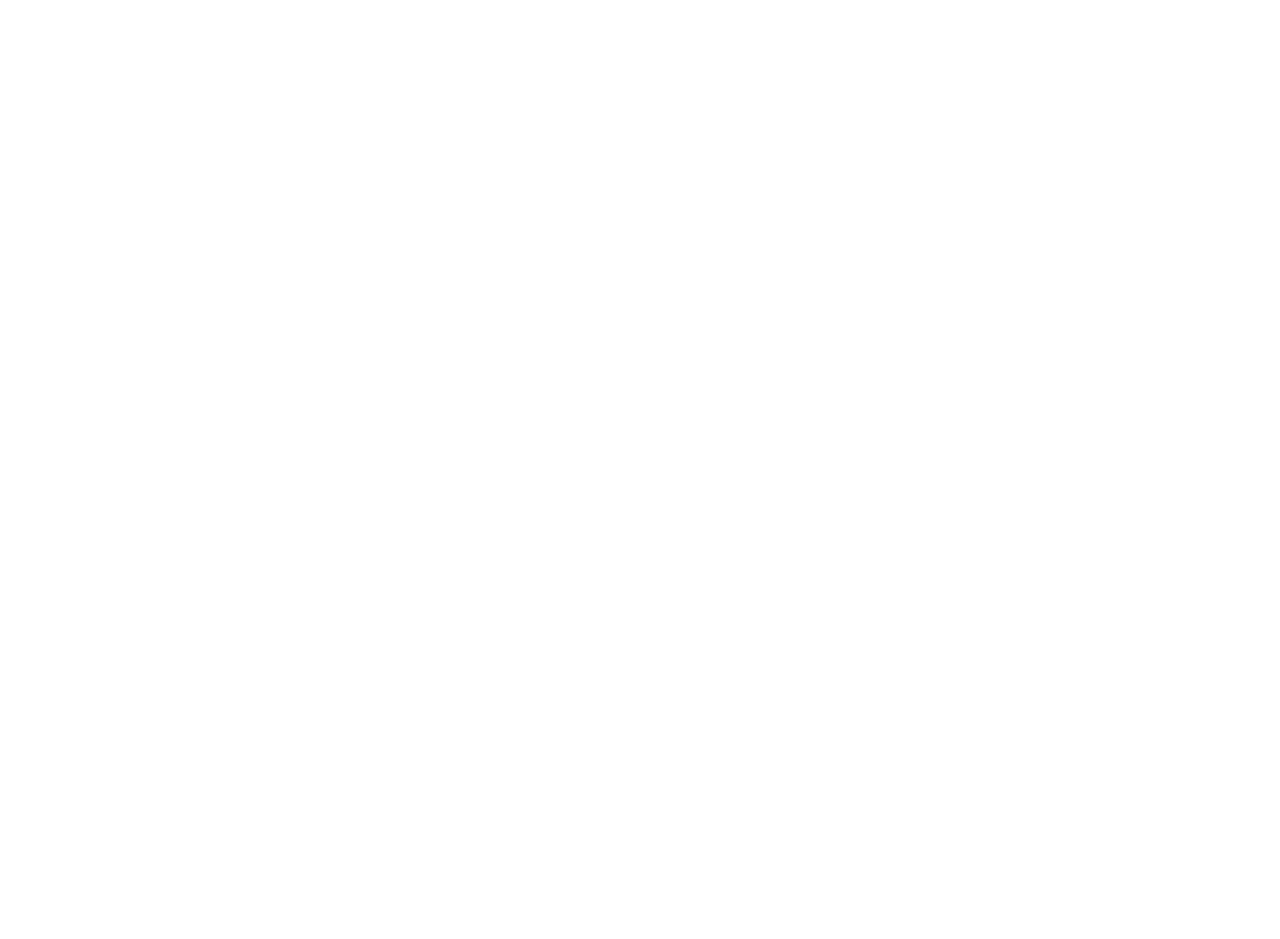
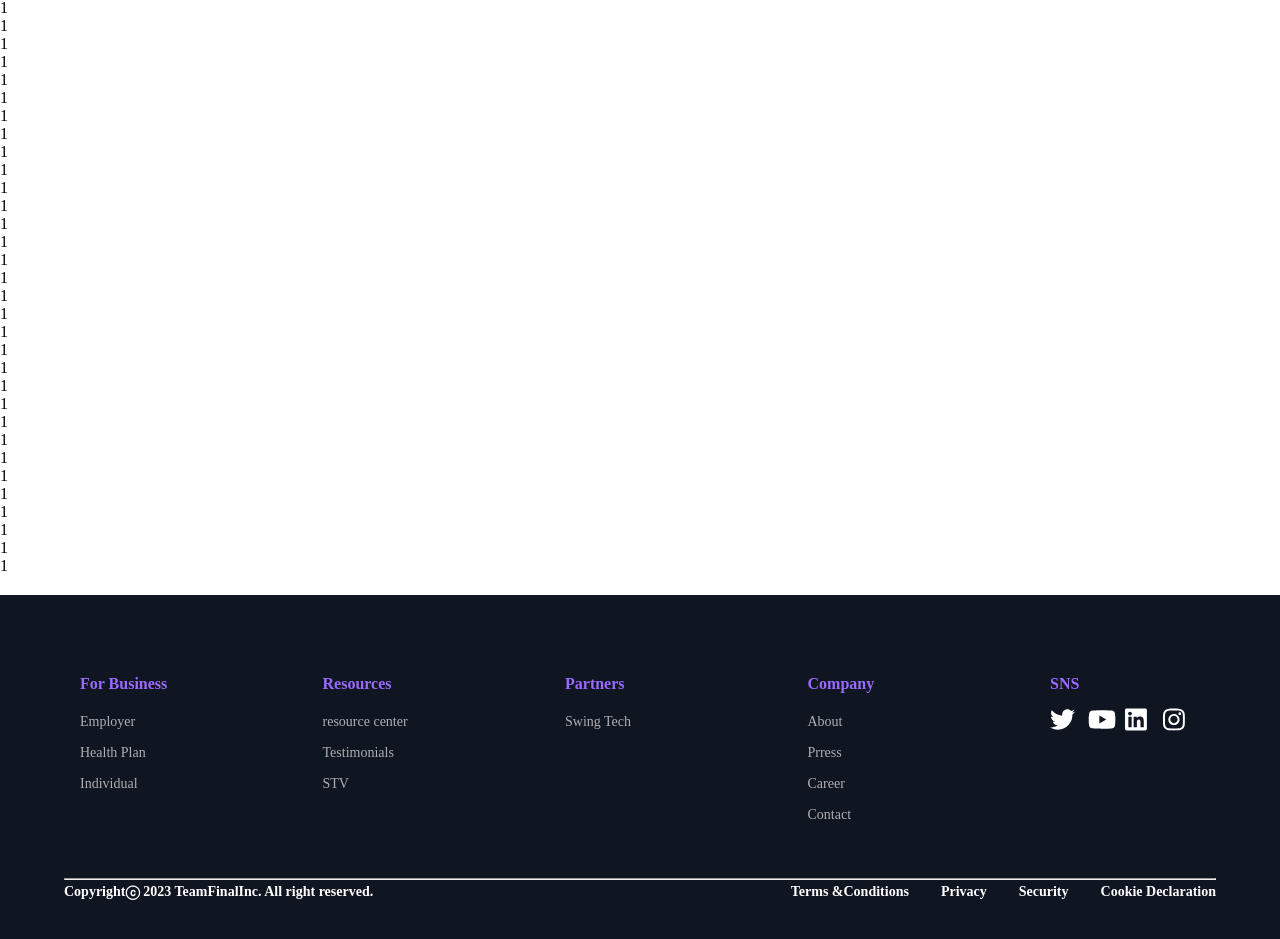
Before and after one commit to codestates-beb/BEB-08-final-Collectifi, a React (Create React App) app in the folder client/: page / in a window 1280 px wide. Shown: the part 233-1172 px from the top of the page. Before the commit the page ends 800 px from the top, so only its background shows below. Built offline with nearby package versions, Linux system fonts and the light colour scheme.

Commit message:
Trying Animating header

```diff
--- a/client/package.json
+++ b/client/package.json
@@ -3,6 +3,11 @@
   "version": "0.1.0",
   "private": true,
   "dependencies": {
+    "@fortawesome/fontawesome-svg-core": "^6.3.0",
+    "@fortawesome/free-brands-svg-icons": "^6.3.0",
+    "@fortawesome/free-regular-svg-icons": "^6.3.0",
+    "@fortawesome/free-solid-svg-icons": "^6.3.0",
+    "@fortawesome/react-fontawesome": "^0.2.0",
     "@testing-library/jest-dom": "^5.16.5",
     "@testing-library/react": "^13.4.0",
     "@testing-library/user-event": "^13.5.0",
@@ -10,6 +15,7 @@
     "@types/node": "^16.18.23",
     "@types/react": "^18.0.32",
     "@types/react-dom": "^18.0.11",
+    "framer-motion": "^10.10.0",
     "react": "^18.2.0",
     "react-dom": "^18.2.0",
     "react-icons": "^4.8.0",
--- a/client/src/App.tsx
+++ b/client/src/App.tsx
@@ -1,19 +1,45 @@
-import React, {useState} from 'react';
+import React, {useEffect, useState} from 'react';
+import {Routes, Route} from 'react-router-dom';
 import './App.css';
-import Navbar from './components/Navbar';
 import Sidebar from './components/Sidebar';
+import Footer from './components/Footer';
+import PageLayout from './components/PageLayout';
+import MainPage from './pages/MainPage';
+import NotFound from './pages/NotFound';
 
 function App() {
   const [isOpen, setIsOpen] = useState(false);
+  // const [scrollNav, setScrollNav] = useState(false);
 
-  const toggle = () => {
+  // useEffect(() => {
+  //   window.addEventListener('scroll', changeNav);
+  // }, []);
+
+  // const changeNav = () => {
+  //   if (window.scrollY <= 50) {
+  //     setScrollNav(true);
+  //   } else {
+  //     setScrollNav(false);
+  //   }
+  // };
+  const toggle = (): void => {
     setIsOpen(!isOpen);
   };
 
   return (
     <div className="App">
+      <Routes>
+        <Route element={<PageLayout toggle={toggle} />}>
+          <Route path="/" element={<MainPage />} />
+          {/* <Route path="/" element={<Home />} />
+                        <Route path={`/users/:username`} element={<MyPage />} />
+                        <Route path="/market" element={<Market />} />
+                        <Route path="/create" element={<Create />} /> */}
+        </Route>
+        <Route path="*" element={<NotFound />} />
+      </Routes>
+
       <Sidebar toggle={toggle} isOpen={isOpen} />
-      <Navbar toggle={toggle} />
     </div>
   );
 }
--- /dev/null
+++ b/client/src/components/Footer.tsx
@@ -0,0 +1,209 @@
+import React from 'react';
+import {
+  faFacebook,
+  faInstagram,
+  faLinkedin,
+  faTwitter,
+  faYoutube,
+} from '@fortawesome/free-brands-svg-icons';
+import {FontAwesomeIcon} from '@fortawesome/react-fontawesome';
+import styled from 'styled-components';
+
+const FooterWrapper = styled.div`
+  background-color: #101522;
+  margin-top: 20px;
+  width: 100%;
+`;
+const FooterPadding = styled.div`
+  padding: 4rem 4rem;
+  display: flex;
+  flex-direction: column;
+`;
+const FooterLinks = styled.div`
+    display: flex;
+    justify-content: space-between;
+    align-items; flex-start;
+    flex-direction: row;
+    flex-wrap: wrap;
+    width: 100%;
+    text-align: left;
+    margin-bottom: 2rem;
+`;
+const FooterLinksDiv = styled.div`
+  width: 150px;
+  margin: 1rem;
+  display: flex;
+  justify-content: flex-start;
+  flex-direction: column;
+  color: white;
+`;
+const Link = styled.a`
+  color: rgb(175, 175, 179);
+  text-decoration: none;
+`;
+const Socialmedia = styled.div`
+  display: flex;
+  flex-direction: row;
+`;
+interface ImgProps {
+  color: '#ff0000' | '#1da1f2' | '#0077b5' | '#c32aa3';
+}
+const Img = styled.div<ImgProps>`
+  width: 80%;
+  font-size: 25px;
+  cursor: pointer;
+  &:hover {
+    color: ${props => props.color};
+    transition: 0.3s ease-out;
+  }
+`;
+const H4 = styled.h4`
+  color: #9a6aff;
+  font-size: 16px;
+  line-height: 17px;
+  margin-bottom: 0.9rem;
+`;
+const P = styled.p`
+  font-size: 14px;
+  line-height: 15px;
+  margin: 0.5rem 0;
+  cursor: pointer;
+  &:hover {
+    color: #01bf71;
+    transition: 0.3s ease-out;
+  }
+`;
+const FooterBelow = styled.div`
+  display: flex;
+  flex-direction: row;
+  justify-content: space-between;
+  margin-top: 0.2rem;
+`;
+const FooterBelowLinks = styled.div`
+  display: flex;
+  flex-direction: row;
+`;
+const BelowP = styled.p`
+  font-size: 14px;
+  line-height: 15px;
+  margin-left: 2rem;
+  color: white;
+  font-weight: 600;
+`;
+const Hr = styled.hr`
+  color: white !important;
+  width: 100%;
+`;
+const FooterCopyrightP = styled.div`
+  font-size: 14px;
+  line-height: 15px;
+  color: rgba(255, 255, 255);
+  font-weight: 600;
+`;
+
+function Footer() {
+  return (
+    <FooterWrapper className="footer">
+      <FooterPadding className="sb__footer section__padding">
+        <FooterLinks className="sb__footer-links">
+          <FooterLinksDiv className="sb__footer-links_div">
+            <H4>For Business</H4>
+            <Link>
+              <P>Employer</P>
+            </Link>
+            <Link>
+              <P>Health Plan</P>
+            </Link>
+            <Link>
+              <P>Individual</P>
+            </Link>
+          </FooterLinksDiv>
+
+          <FooterLinksDiv className="sb__footer-links_div">
+            <H4>Resources</H4>
+            <Link>
+              <P>resource center</P>
+            </Link>
+            <Link>
+              <P>Testimonials</P>
+            </Link>
+            <Link>
+              <P>STV</P>
+            </Link>
+          </FooterLinksDiv>
+
+          <FooterLinksDiv className="sb__footer-links_div">
+            <H4>Partners</H4>
+            <Link>
+              <P>Swing Tech</P>
+            </Link>
+          </FooterLinksDiv>
+          <FooterLinksDiv className="sb__footer-links_div">
+            <H4>Company</H4>
+            <Link>
+              <P>About</P>
+            </Link>
+            <Link>
+              <P>Prress</P>
+            </Link>
+            <Link>
+              <P>Career</P>
+            </Link>
+            <Link>
+              <P>Contact</P>
+            </Link>
+          </FooterLinksDiv>
+          <FooterLinksDiv className="sb__footer-links_div">
+            <H4>SNS</H4>
+            <Socialmedia className="socialmedia">
+              <Img color="#1da1f2">
+                <FontAwesomeIcon icon={faTwitter} />
+              </Img>
+              <Img color="#ff0000">
+                <FontAwesomeIcon icon={faYoutube} />
+              </Img>
+              <Img color="#0077b5">
+                <FontAwesomeIcon icon={faLinkedin} />
+              </Img>
+              <Img color="#c32aa3">
+                <FontAwesomeIcon icon={faInstagram} />
+              </Img>
+            </Socialmedia>
+          </FooterLinksDiv>
+        </FooterLinks>
+        <Hr></Hr>
+        <FooterBelow className="sb__footer-below">
+          <div className="sb__footer-copyright">
+            <FooterCopyrightP>
+              Copyrightⓒ {new Date().getFullYear()} TeamFinalInc. All right reserved.
+            </FooterCopyrightP>
+          </div>
+          <FooterBelowLinks className="sb__footer-below-links">
+            <Link>
+              <div>
+                <BelowP>Terms &Conditions</BelowP>
+              </div>
+            </Link>
+            <Link>
+              <div>
+                <BelowP>Privacy</BelowP>
+              </div>
+            </Link>
+            <Link>
+              <div>
+                <BelowP>Security</BelowP>
+              </div>
+            </Link>
+            <Link>
+              <div>
+                <BelowP>Cookie Declaration</BelowP>
+              </div>
+            </Link>
+          </FooterBelowLinks>
+        </FooterBelow>
+      </FooterPadding>
+    </FooterWrapper>
+  );
+}
+
+export default Footer;
--- a/client/src/components/Navbar.tsx
+++ b/client/src/components/Header.tsx
@@ -1,12 +1,24 @@
-import React, {useState} from 'react';
+import React, {useEffect, useState} from 'react';
 import styled from 'styled-components';
 import {Link} from 'react-router-dom';
 // import { Link } from 'react-scroll';
+import {useAnimation, motion, useScroll} from 'framer-motion';
 import {FaBars} from 'react-icons/fa';
+import {PageLayoutProps} from './PageLayout';
 
-const Nav = styled.nav`
-  background: tomato;
+const navVariants = {
+  top: {
+    backgroundColor: 'rgba(0, 0, 0, 0)',
+  },
+  scroll: {
+    backgroundColor: 'white',
+  },
+};
+
+const Nav = styled(motion.div)`
+  background: '#000';
   height: 70px;
+  /* margin-top: -70px; */
   display: flex;
   justify-content: center;
   font-size: 1rem;
@@ -108,10 +120,25 @@
   }
 `;
 
-const Navbar = ({toggle}: {toggle: () => void}) => {
+const Header = ({toggle}: PageLayoutProps) => {
+  const headerAnimation = useAnimation();
+  const {scrollY} = useScroll();
+  useEffect(() => {
+    scrollY.onChange(() => {
+      if (scrollY.get() > 50) {
+        headerAnimation.start('scroll');
+        // setDarkMode(false);
+      } else {
+        headerAnimation.start('top');
+        // setDarkMode(true);
+      }
+    });
+  }, [scrollY, headerAnimation]);
+
   return (
     <>
-      <Nav>
+      <Nav variants={navVariants} animate={headerAnimation} initial={'top'}>
+        {/* <Nav scrollNav={scrollNav}> */}
         <NavbarContainer>
           <NavLogo to="/">Hello</NavLogo>
           <MobileIcon onClick={toggle}>
@@ -143,4 +170,4 @@
   );
 };
 
-export default Navbar;
+export default Header;
--- /dev/null
+++ b/client/src/components/PageLayout.tsx
@@ -0,0 +1,18 @@
+import React from 'react';
+import {Outlet} from 'react-router-dom';
+import Footer from './Footer';
+import Header from './Header';
+
+export interface PageLayoutProps {
+  toggle: () => void;
+}
+
+const PageLayout = ({toggle}: PageLayoutProps) => (
+  <>
+    <Header toggle={toggle} />
+    <Outlet />
+    <Footer />
+  </>
+);
+
+export default PageLayout;
--- a/client/src/pages/MainPage.tsx
+++ b/client/src/pages/MainPage.tsx
@@ -1,7 +1,51 @@
 import React from 'react';
 
 const MainPage = () => {
-  return <>MainPage</>;
+  return (
+    <>
+      <div>1</div>
+      <div>1</div>
+      <div>1</div>
+      <div>1</div>
+      <div>1</div>
+      <div>1</div>
+      <div>1</div>
+      <div>1</div>
+      <div>1</div>
+      <div>1</div>
+      <div>1</div>
+      <div>1</div>
+      <div>1</div>
+      <div>1</div>
+      <div>1</div>
+      <div>1</div>
+      <div>1</div>
+      <div>1</div>
+      <div>1</div>
+      <div>1</div>
+      <div>1</div>
+      <div>1</div>
+      <div>1</div>
+      <div>1</div>
+      <div>1</div>
+      <div>1</div>
+      <div>1</div>
+      <div>1</div>
+      <div>1</div>
+      <div>1</div>
+      <div>1</div>
+      <div>1</div>
+      <div>1</div>
+      <div>1</div>
+      <div>1</div>
+      <div>1</div>
+      <div>1</div>
+      <div>1</div>
+      <div>1</div>
+      <div>1</div>
+      <div>1</div>
+    </>
+  );
 };
 
 export default MainPage;
```
Also changed, not shown: client/src/components/Button.tsx (added, +25 -0 lines), client/src/pages/NotFound.tsx (added, +45 -0 lines), 2 other files (tests, documents, lock files or other folders).
